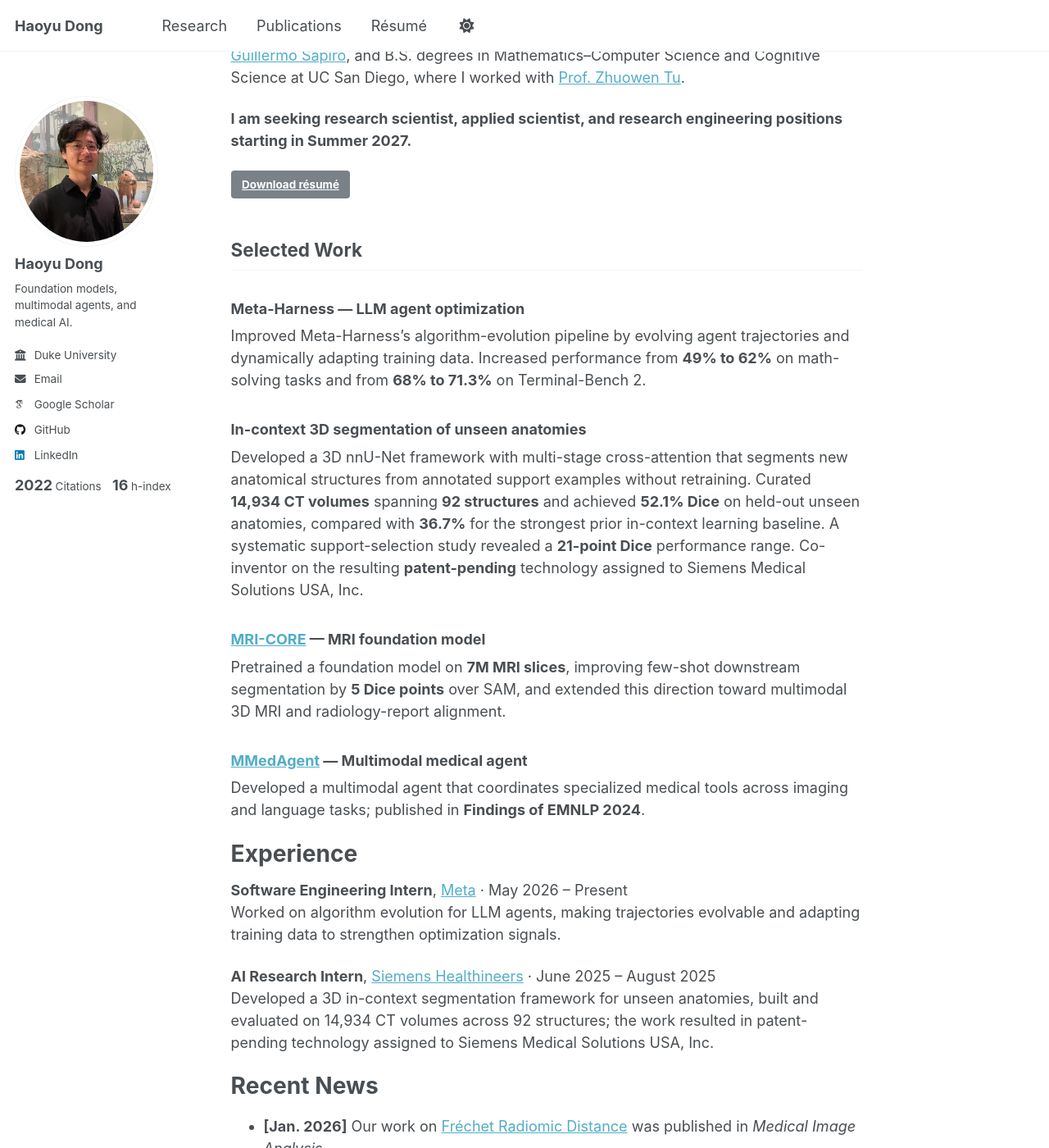
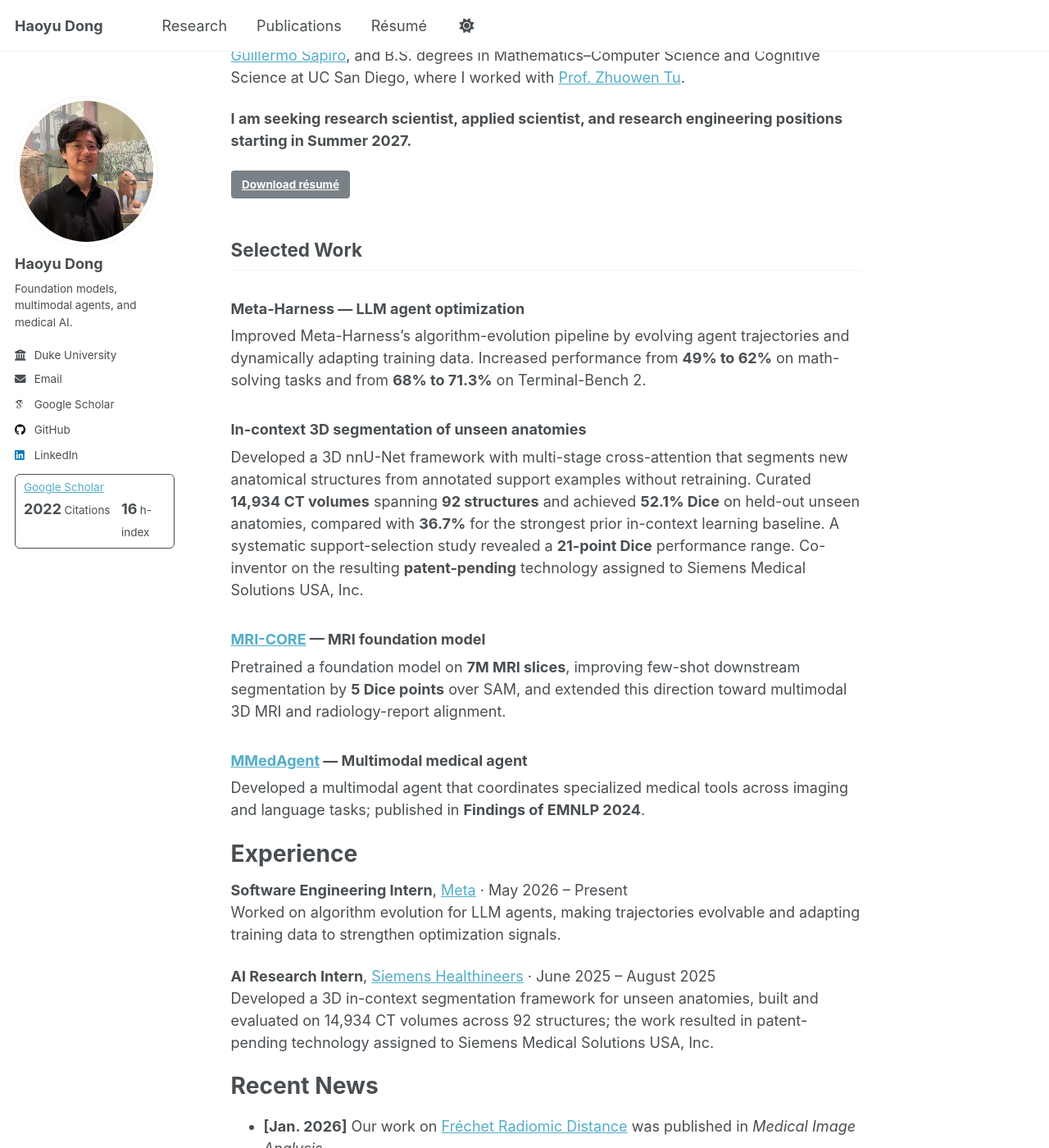
Before and after one commit to haoyudong-97/haoyudong-97.github.io, a Jekyll site: the page built from _pages/about.md, in a window 1280 px wide and 1400 px high, scrolled down 300 px. Shown: the whole window at 82% size. Built offline with Jekyll 4.4.1, drawn with Linux system fonts in a browser that asks for light colours; some web fonts are replaced; a script that is not in the unit is left out.

Commit message:
Restore compact Scholar widget box and source link

```diff
--- a/_includes/scholar-metrics.html
+++ b/_includes/scholar-metrics.html
@@ -1,5 +1,6 @@
 {% assign metrics = site.data.scholar %}
 <aside class="scholar-metrics" aria-label="Research impact on Google Scholar" data-updated="{{ metrics.updated_at }}">
+  <a class="scholar-metrics__source" href="{{ metrics.source_url }}">Google Scholar</a>
   <div class="scholar-metrics__numbers">
     <div><strong id="scholar-citations">{{ metrics.citations }}</strong><span>Citations</span></div>
     <div><strong id="scholar-h-index">{{ metrics.h_index }}</strong><span>h-index</span></div>
--- a/assets/css/main.scss
+++ b/assets/css/main.scss
@@ -44,10 +44,17 @@
 
 .scholar-metrics {
   margin: .6rem 0;
-  padding: 0;
-  border: 0;
+  padding: .4rem .55rem;
+  border: 1px solid currentColor;
+  border-radius: 6px;
   max-width: 100%;
   box-sizing: border-box;
+}
+.scholar-metrics__source {
+  display: block;
+  margin-bottom: .2rem;
+  font-size: .75em;
+  line-height: 1.3;
 }
 .scholar-metrics__numbers {
   display: flex;
```
